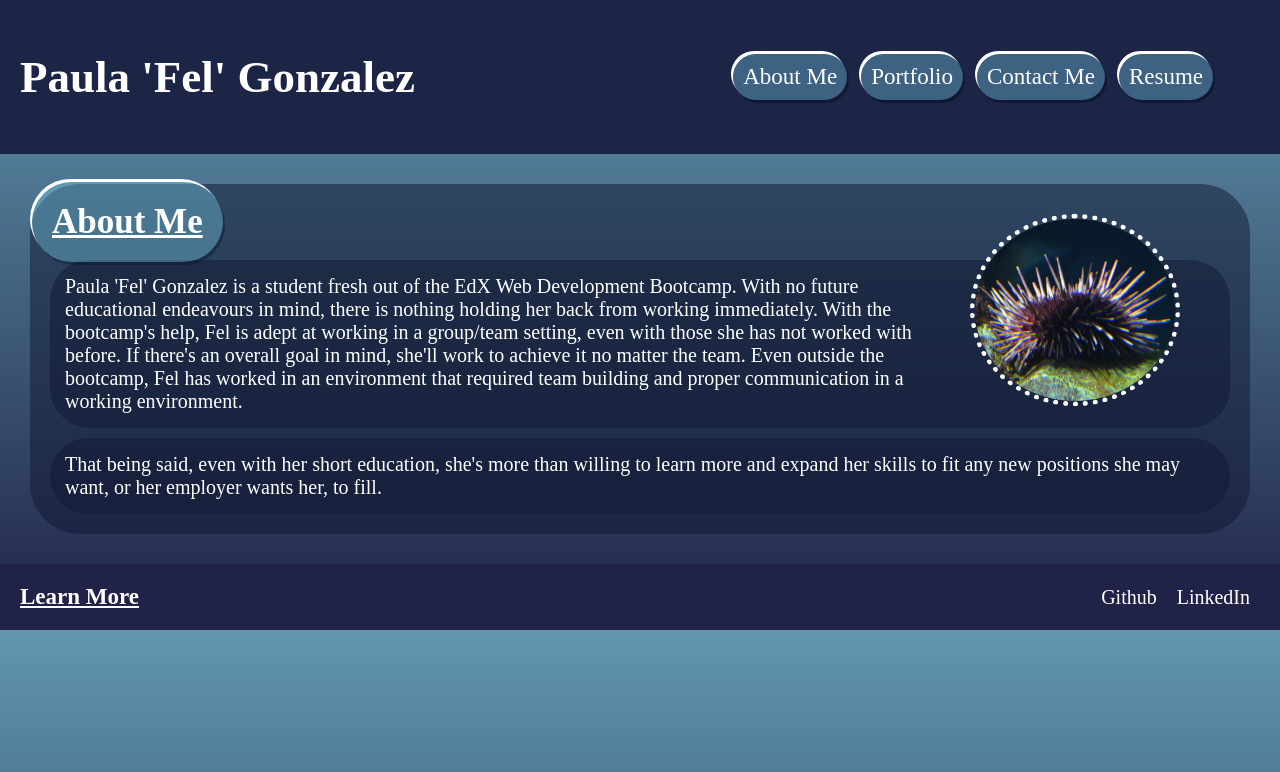
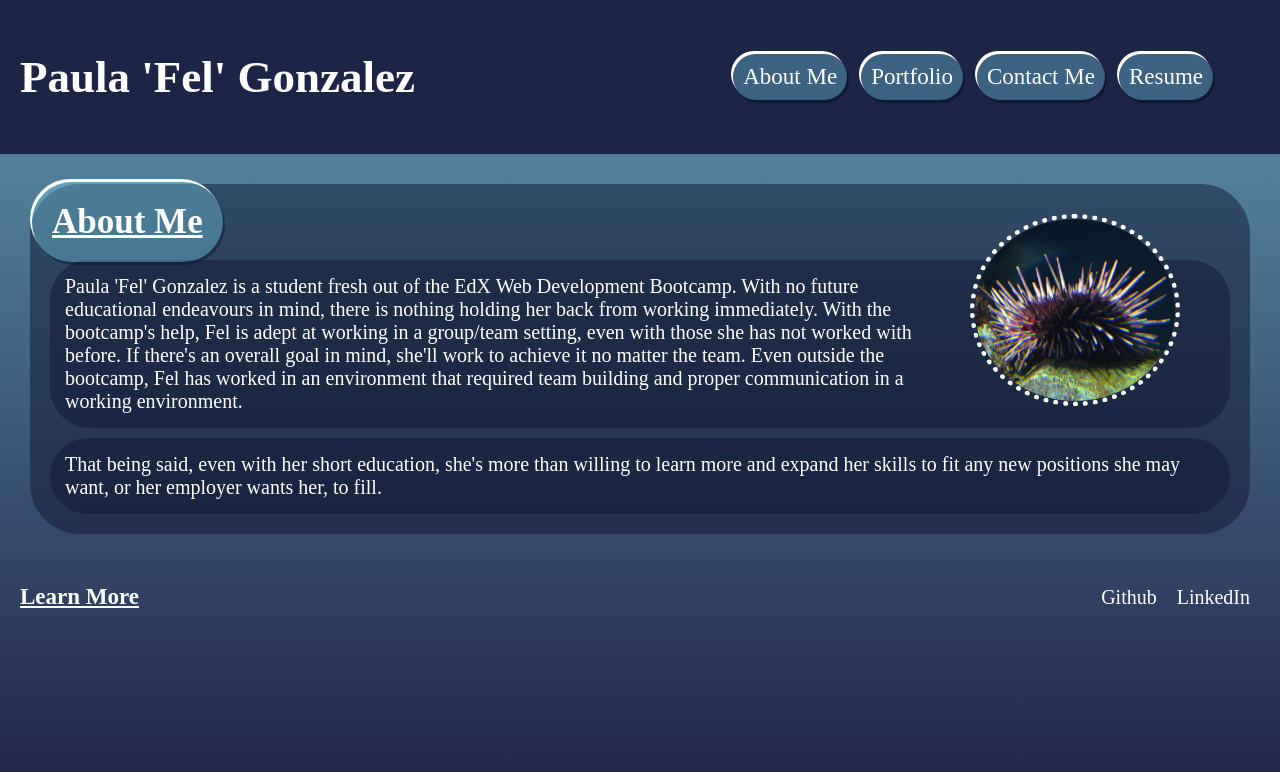
Before and after one commit to gonz951/Fels-Portfolio, a React (Vite) app: page / in a window 1280 px wide. Shown: the top 772 px of the page. Built offline with nearby package versions, Linux system fonts and the light colour scheme.

Commit message:
tried to fix footer, just ended up removing the background color of it

```diff
--- a/src/components/styles/Footer.css
+++ b/src/components/styles/Footer.css
@@ -1,9 +1,10 @@
 footer {
+    margin-top: auto;
     padding: 20px;
     display: flex;
     flex-direction: row;
     justify-content: space-between;
-    background-color: #202347;
+    /* background-color: #202347; */
     align-items: center;
     h3 {
         font-size: 23px;
--- a/src/index.css
+++ b/src/index.css
@@ -23,6 +23,7 @@
 }
 
 body {
+    min-height: 100vh;
     background-image: linear-gradient(rgb(96, 151, 175), #202347);
 }
 
```
